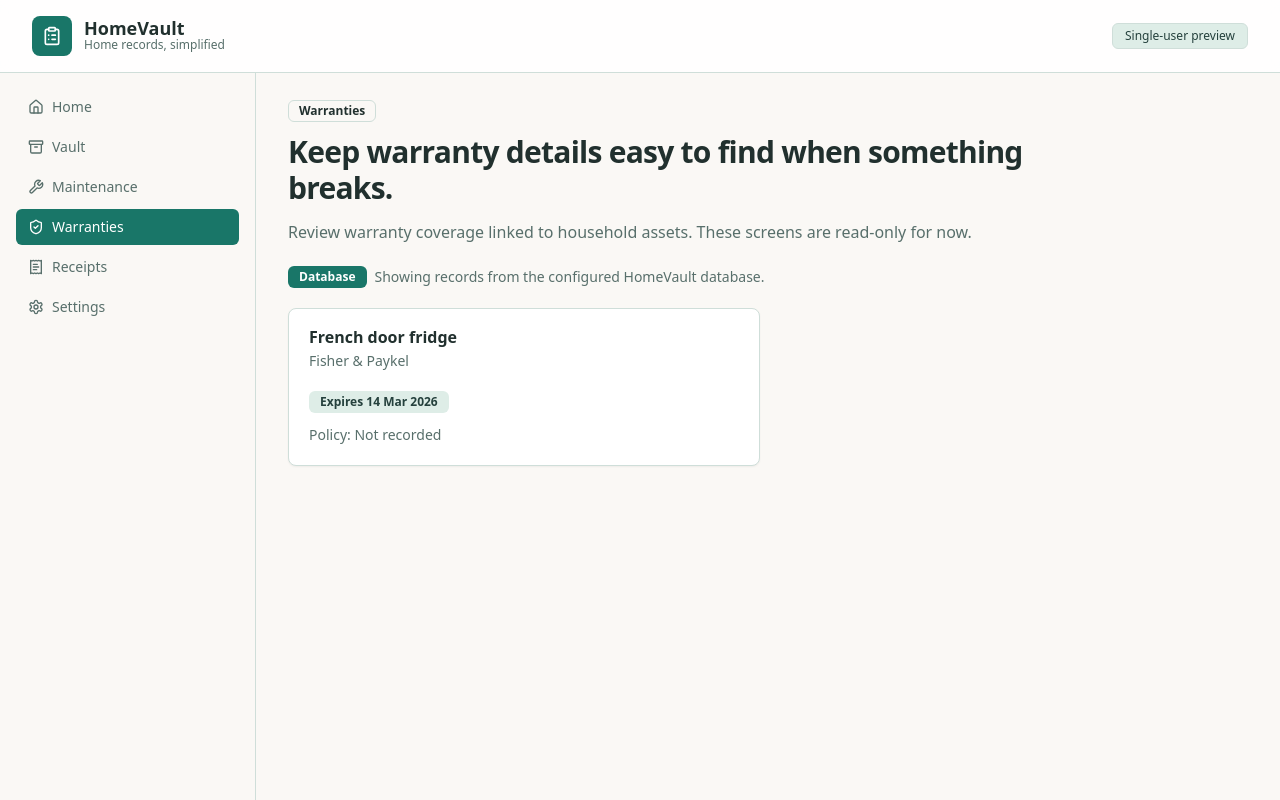
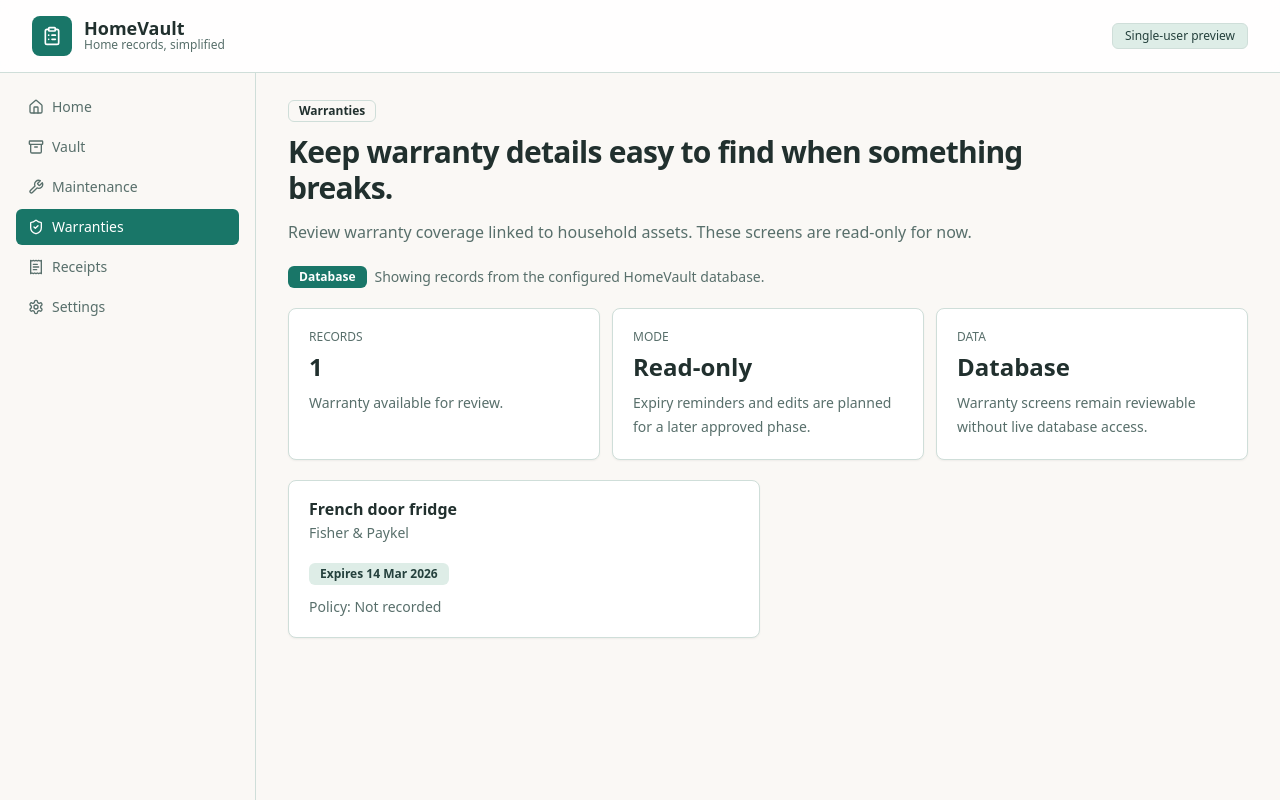
Before and after one commit to LatinMaestro/HomeVault, a Next.js app: page /warranties in a window 1280 px wide. Built offline with nearby package versions, Linux system fonts and the light colour scheme; no server answers; the database is empty.

Commit message:
Add warranty list review summary

```diff
--- a/src/app/warranties/page.tsx
+++ b/src/app/warranties/page.tsx
@@ -5,6 +5,7 @@ import { AppShell } from "@/components/app-shell";
 import { DataSourceNote } from "@/components/data-source-note";
 import { EmptyState } from "@/components/empty-state";
 import { PageHeader } from "@/components/page-header";
+import { ReviewSummary } from "@/components/review-summary";
 import { Badge } from "@/components/ui/badge";
 import { Card, CardContent, CardDescription, CardHeader, CardTitle } from "@/components/ui/card";
 import { getWarranties } from "@/lib/home-data";
@@ -28,6 +29,25 @@ export default async function WarrantiesPage() {
           description="Review warranty coverage linked to household assets. These screens are read-only for now."
         />
         <DataSourceNote source={warranties.source} />
+        <ReviewSummary
+          items={[
+            {
+              label: "Records",
+              value: `${warranties.data.length}`,
+              detail: warranties.data.length === 1 ? "Warranty available for review." : "Warranties available for review.",
+            },
+            {
+              label: "Mode",
+              value: "Read-only",
+              detail: "Expiry reminders and edits are planned for a later approved phase.",
+            },
+            {
+              label: "Data",
+              value: warranties.source === "database" ? "Database" : "Sample",
+              detail: "Warranty screens remain reviewable without live database access.",
+            },
+          ]}
+        />
 
         {warranties.data.length > 0 ? (
           <div className="grid gap-4 md:grid-cols-2">
```
